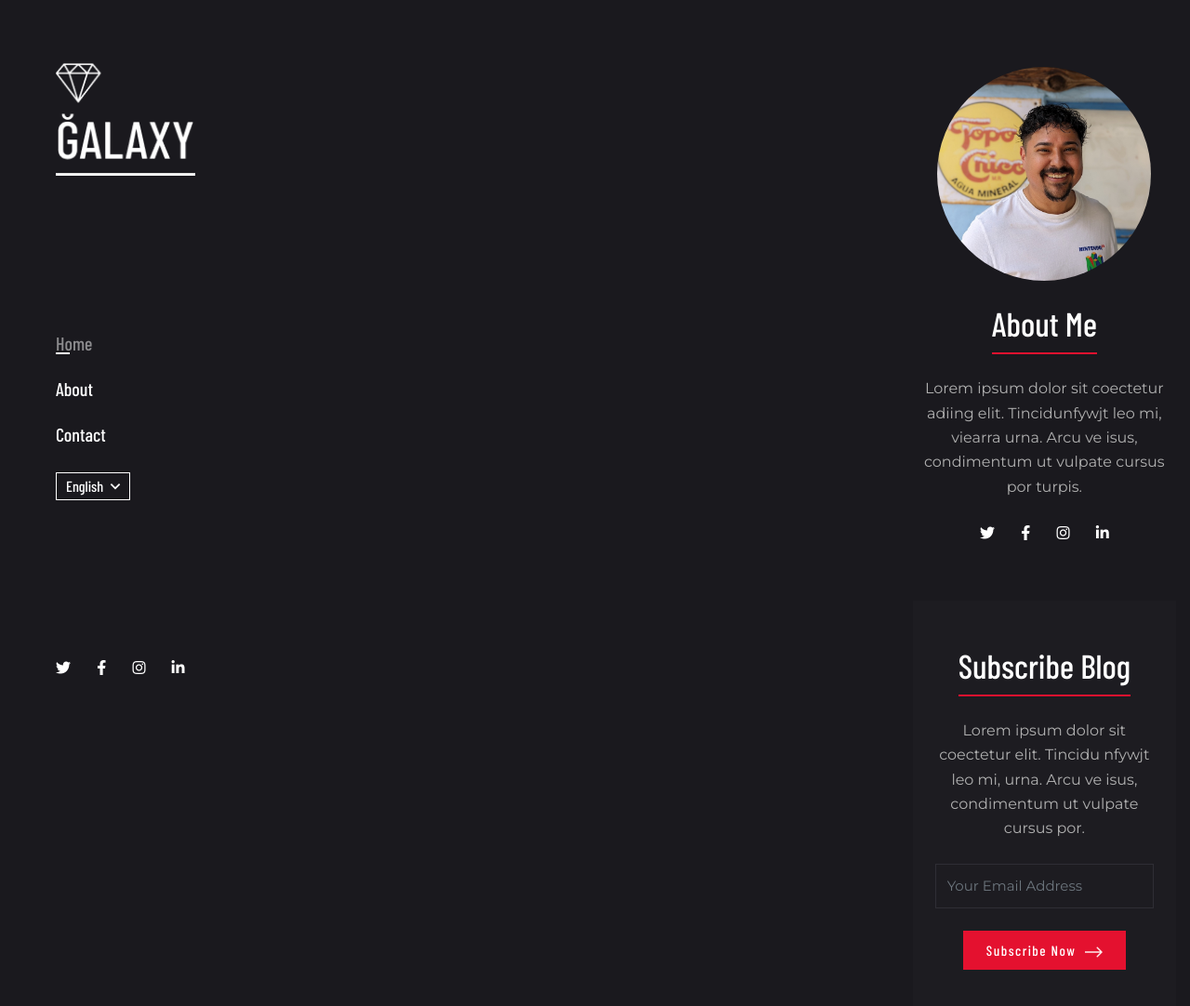
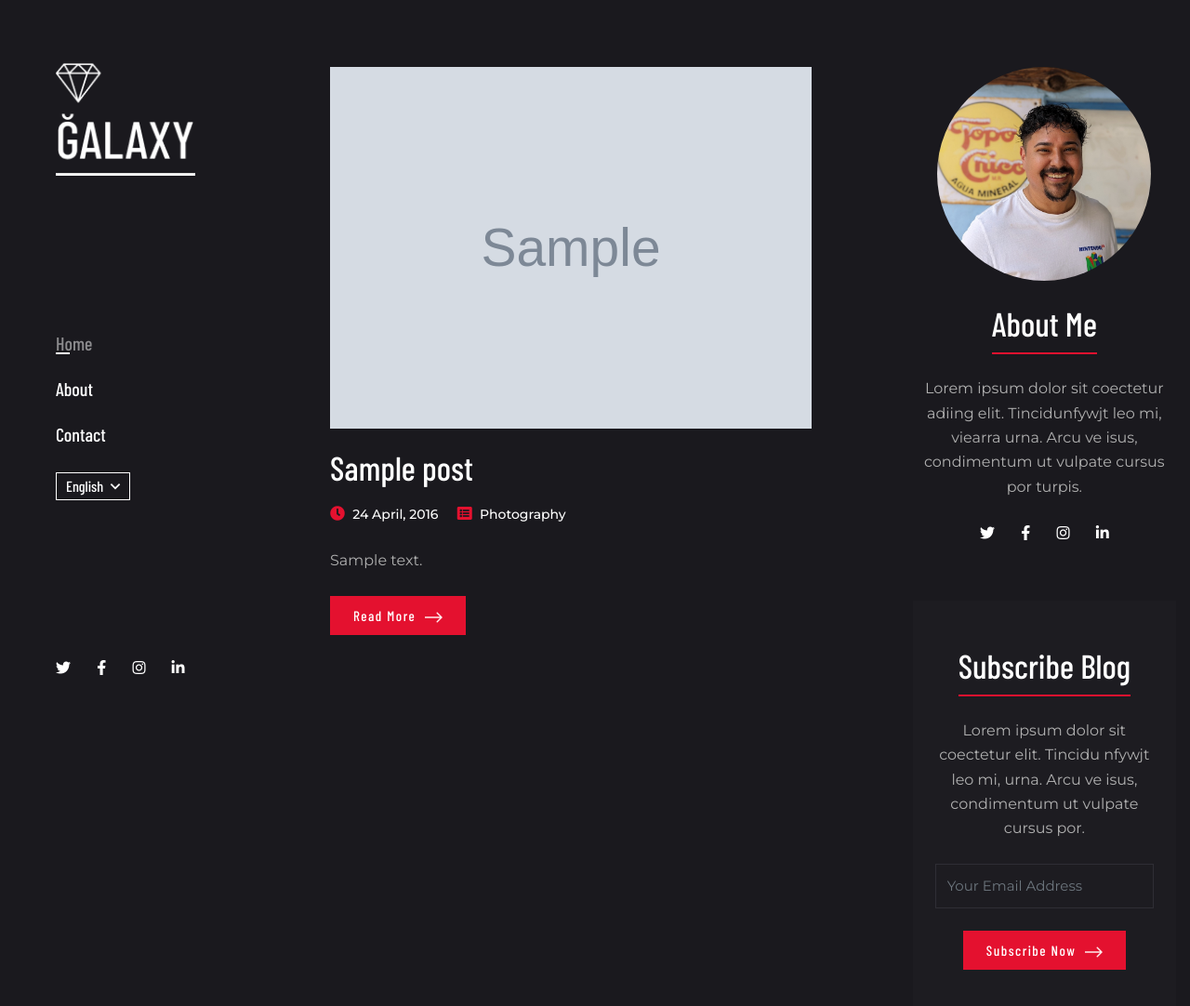
Before and after one commit to adamgonzls/python-blog-capstone, a Flask app: page / in a window 1280 px wide. Shown: the top 1082 px of the page at 93% size. Run offline with Flask 3, Linux system fonts and the light colour scheme; tables that the repository leaves empty hold one stand-in row (values such as "Sample post"); grey boxes marked "Sample" are stand-in pictures; some libraries are stand-ins or nearby versions.

Commit message:
refactor: use data from db for all posts and individual post - refactor index.html and post-details.html - refactor server.py to use db

```diff
--- a/server.py
+++ b/server.py
@@ -17,12 +17,12 @@ SEND_TO_EMAIL = "adamgonzales1@gmail.com"
 GMAIL_APP_PASSWORD = os.environ.get("GMAIL_APP_PASSWORD")
 MAIL_SUBMISSION_PORT = 587
 
-res = requests.get(url=BLOG_API).json()
-print(res)
-blog_objects = []
-for blog in res:
-    blog_object = Blog(blog['id'], blog['image'], blog['imageAltText'], blog['title'], blog['subtitle'], blog['body'])
-    blog_objects.append(blog_object)
+# res = requests.get(url=BLOG_API).json()
+# print(res)
+# blog_objects = []
+# for blog in res:
+#     blog_object = Blog(blog['id'], blog['image'], blog['imageAltText'], blog['title'], blog['subtitle'], blog['body'])
+#     blog_objects.append(blog_object)
 
 
 class BlogPost(db.Model):
@@ -49,9 +49,11 @@ with app.app_context():
     # db.session.add(new_post)
     # db.session.commit()
 
+
 @app.route("/")
 def home():
-    return render_template("index.html", blog_objects=blog_objects)
+    blog_posts = db.session.execute(db.select(BlogPost)).scalars()
+    return render_template("index.html", blog_posts=blog_posts)
 
 
 @app.route("/about")
@@ -73,9 +75,8 @@ def contact():
 
 @app.route("/post/<int:id>")
 def get_post(id):
-    for blog in blog_objects:
-        if blog.id == id:
-            return render_template("post-details.html", blog_object=blog)
+    blog_post = db.get_or_404(BlogPost, id)
+    return render_template("post-details.html", blog_post=blog_post)
 
 
 def send_email(requestor_name, requestor_phone, requestor_email, requestor_message):
--- a/templates/index.html
+++ b/templates/index.html
@@ -19,14 +19,14 @@
             <div class="row justify-content-between">
                 <div class="col-lg-7">
                     <!-- begin of post-item -->
-                    {% for blog_object in blog_objects %}
+                    {% for blog_post in blog_posts %}
                     <div class="card post-item bg-transparent border-0 mb-5">
-                        <a href="{{ url_for('get_post', id=blog_object['id']) }}">
-                            <img class="card-img-top rounded-0" src="/static/images/post/{{blog_object.image}}" alt="{{blog_object.imageAltText}}">
+                        <a href="{{ url_for('get_post', id=blog_post['id']) }}">
+                            <img class="card-img-top rounded-0" src="/static/images/post/{{blog_post.image}}" alt="{{blog_post.image_alt_text}}">
                         </a>
                         <div class="card-body px-0">
                             <h2 class="card-title">
-                                <a class="text-white opacity-75-onHover" href="{{ url_for('get_post', id=blog_object['id']) }}">{{ blog_object.title }}</a>
+                                <a class="text-white opacity-75-onHover" href="{{ url_for('get_post', id=blog_post['id']) }}">{{ blog_post.title }}</a>
                             </h2>
                             <ul class="post-meta mt-3">
                                 <li class="d-inline-block mr-3">
@@ -38,10 +38,10 @@
                                     <a class="ml-1" href="#">Photography</a>
                                 </li>
                             </ul>
-                            <p class="card-text my-4">{{ blog_object.body }}</p>
+                            <p class="card-text my-4">{{ blog_post.body }}</p>
                             <a
-                                    href="{{ url_for('get_post', id=blog_object['id']) }}"
-                               class="btn btn-primary">Read More <img src="/static/images/arrow-right.png" alt=""></a>
+                                    href="{{ url_for('get_post', id=blog_post['id']) }}"
+                               class="btn btn-primary">Read More <img src="/static/images/arrow-right.png" alt="Right-pointing arrow"></a>
                         </div>
                     </div>
                     {% endfor %}
```
Also changed, not shown: templates/post-details.html (+5 -5 lines).
